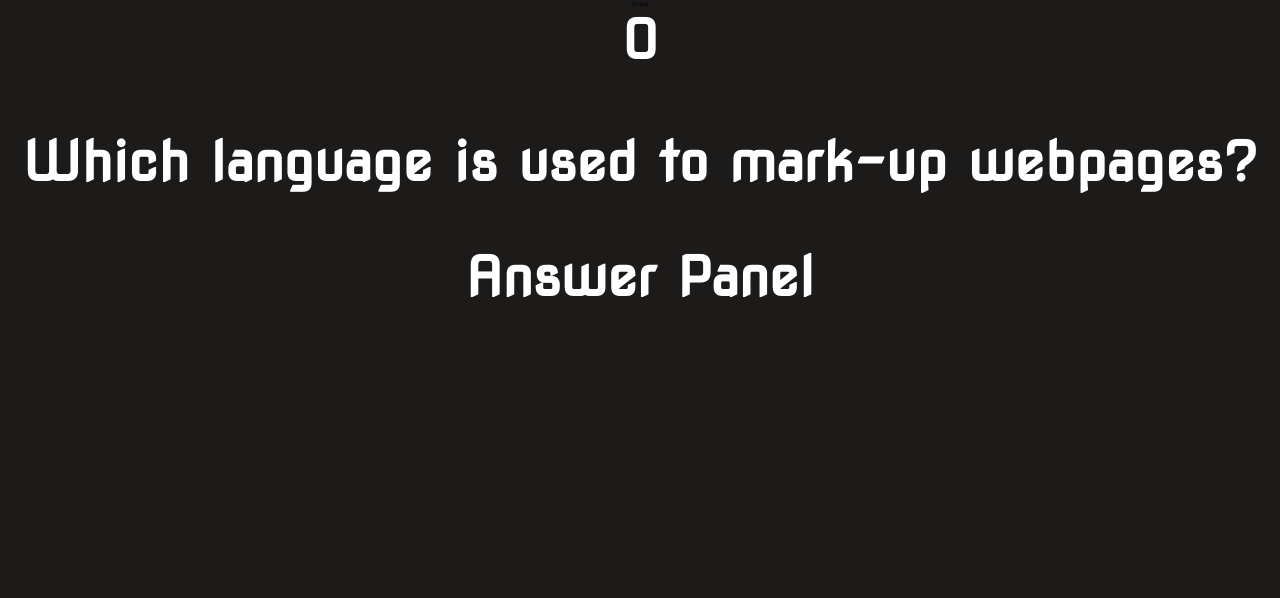
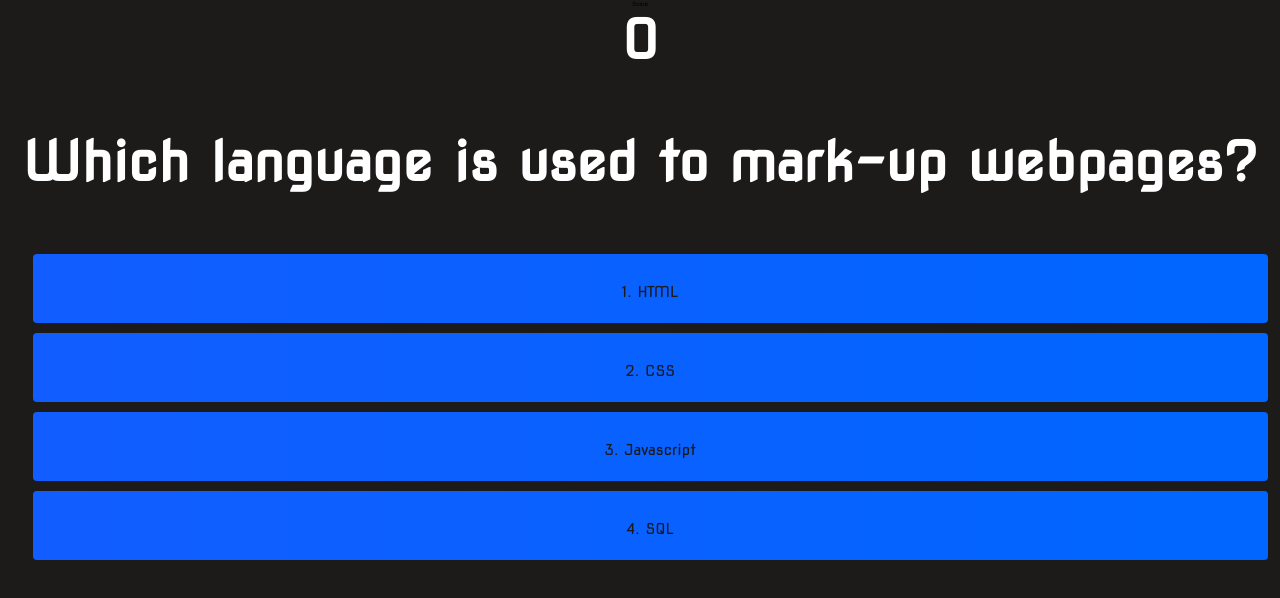
Before and after one commit to leon-luna-ray/coding-quiz, a React (Create React App) app: page /game in a window 1280 px wide. Shown: the top 598 px of the page. Built offline with nearby package versions, Linux system fonts and the light colour scheme.

Commit message:
quiz question funcitonality complete MVP

```diff
--- a/src/components/AnswerButton.js
+++ b/src/components/AnswerButton.js
@@ -1,9 +1,14 @@
 import React from 'react';
-const AnswerButton = ({ prefix, text, onClick }) => {
+const AnswerButton = ({ index, choice, answer, onClick }) => {
   return (
-    <div className='choice-container' onClick={onClick}>
-      <p className='choice-prefix'>{prefix}</p>
-      <p className='choice-text'>{text}</p>
+    <div
+      className='choice-btn'
+      onClick={() => {
+        onClick(choice);
+      }}
+    >
+      <span className='choice-prefix'>{index + 1}. </span>
+      <span className='choice-text'>{choice}</span>
     </div>
   );
 };
--- a/src/components/AnswerPanel.js
+++ b/src/components/AnswerPanel.js
@@ -1,10 +1,33 @@
 import React from 'react';
 import AnswerButton from './AnswerButton';
 
-const AnswerPanel = ({ choices, answer, handleCorrect }) => {
+const AnswerPanel = ({ choices, answer, handleAnswer }) => {
   return (
     <div className='answer-panel'>
-      <h1>Answer Panel</h1>
+      {choices.map((choice, index) => {
+        if (choice === answer) {
+          return (
+            <AnswerButton
+              id='correct-answer'
+              key={index}
+              index={index}
+              choice={choice}
+              answer={answer}
+              onClick={handleAnswer}
+            />
+          );
+        } else {
+          return (
+            <AnswerButton
+              key={index}
+              index={index}
+              choice={choice}
+              answer={answer}
+              onClick={handleAnswer}
+            />
+          );
+        }
+      })}
     </div>
   );
 };
--- a/src/components/App.js
+++ b/src/components/App.js
@@ -2,6 +2,7 @@ import React from 'react';
 import { BrowserRouter as Router, Route, Switch } from 'react-router-dom';
 import Start from './Start';
 import Game from './Game';
+import GameOver from './GameOver';
 import HighScores from './HighScores';
 import '../styles/style.css';
 
@@ -18,6 +19,7 @@ const App = () => {
         <Switch>
           <Route path='/' exact component={Start} />
           <Route path='/game' exact component={Game} />
+          <Route path='/game_over' exact component={GameOver} />
           <Route path='/high_scores' exact component={HighScores} />
         </Switch>
       </Router>
--- a/src/components/Game.js
+++ b/src/components/Game.js
@@ -1,37 +1,51 @@
 import React, { useEffect, useState } from 'react';
-import { Prompt } from 'react-router-dom';
-import Button from './Button';
+import { Prompt, useHistory } from 'react-router-dom';
+import GameOver from './GameOver';
 import QuestionPanel from './QuestionPanel';
 import AnswerPanel from './AnswerPanel';
 import ScorePanel from './ScorePanel';
-import { useHistory } from 'react-router-dom';
 import questions from './questions';
 
 const Game = () => {
   let history = useHistory();
-  const quizQuestions = questions;
-  const userScore = parseInt(localStorage.getItem('coding-quiz-score'));
   const [gameStarted] = useState(true);
   const [score, setScore] = useState(0);
-  const [currentQuestion, setCurrentQuestion] = useState(quizQuestions[0]);
+  const [questionIndex, setQuestionIndex] = useState(0);
 
+  const userScore = parseInt(localStorage.getItem('coding-quiz-score'));
+  const question = questions[questionIndex].question;
+  const choices = questions[questionIndex].choices;
+  const answer = questions[questionIndex].answer;
+
+  // Avoid resetting score on reload
   useEffect(() => {
     if (userScore) {
       setScore(userScore);
+      console.log(questionIndex);
+      console.log(questions.length);
+      console.log(questions.lastIndexOf());
     }
   }, []);
 
+  // Update local storage score on state change
   useEffect(() => {
     localStorage.setItem('coding-quiz-score', score);
   }, [score]);
 
-  const redirectHome = () => {
-    history.push('/');
+  // Game over
+
+  const handleAnswer = (userChoice) => {
+    // add additional logic here to show which one is the correct one
+    if (userChoice === answer) {
+      setScore(score + 1);
+      setQuestionIndex(questionIndex + 1);
+    }
+    setQuestionIndex(questionIndex + 1);
   };
 
-  const handleCorrect = () => {
-    setScore(score + 1);
-  };
+  if (questionIndex === questions.length - 1) {
+    return <GameOver score={score} />;
+  }
 
   return (
     <section className='game'>
@@ -39,19 +53,15 @@ const Game = () => {
         <ScorePanel className='score-panel' score={score} />
         {/* <Button id='home-btn' text='Home' onClick={redirectHome} /> */}
         <br />
-        <QuestionPanel
-          className='question-panel'
-          question={currentQuestion.question}
-        />
+        <QuestionPanel className='question-panel' question={question} />
         <AnswerPanel
           className='answer-panel'
-          question={currentQuestion.question}
-          choices={currentQuestion.choices}
-          answer={currentQuestion.answer}
-          handleCorrect={handleCorrect}
+          choices={choices}
+          answer={answer}
+          handleAnswer={handleAnswer}
         />
-
-        <Prompt when={gameStarted} message='Are you sure to want to leave?' />
+        {/*
+        <Prompt when={gameStarted} message='Are you sure to want to leave?' /> */}
       </div>
     </section>
   );
--- /dev/null
+++ b/src/components/GameOver.js
@@ -0,0 +1,23 @@
+import React from 'react';
+import { useHistory } from 'react-router-dom';
+import Button from './Button';
+
+const GameOver = ({ score }) => {
+  let history = useHistory();
+
+  const redirectHome = () => {
+    history.push('/');
+  };
+  return (
+    <div className='container'>
+      <div className='start-panel'>
+        <h1>Game Over</h1>
+        <h2>Score</h2>
+        <h1>{score}</h1>
+        <Button id='home-btn' text='Home' onClick={redirectHome} />
+      </div>
+    </div>
+  );
+};
+
+export default GameOver;
--- a/src/components/questions.js
+++ b/src/components/questions.js
@@ -20,6 +20,13 @@ const questions = [
     choices: ['Camel case', 'A function', 'Javascript', 'Bad grammar'],
     answer: 'Camel case',
   },
+
+  // blank question added to solve last index issue to get to game over screen correctly need to find a better solution
+  {
+    question: '',
+    choices: [],
+    answer: '',
+  },
 ];
 
 export default questions;
--- a/src/styles/style.css
+++ b/src/styles/style.css
@@ -104,3 +104,31 @@ h2 {
   align-content: center;
   text-align: center;
 }
+
+.choice-btn {
+  font-size: 2.4rem;
+  padding: 2rem 0;
+  width: 100%;
+  text-align: center;
+  margin: 1rem;
+  text-decoration: none;
+  color: rgb(28, 26, 26);
+  background: linear-gradient(
+    90deg,
+    rgb(18, 93, 255) 0%,
+    rgb(0, 102, 255) 100%
+  );
+  border-radius: 4px;
+}
+
+.choice-btn:hover {
+  cursor: pointer;
+  box-shadow: 0 0.4rem 1.4rem 0 rgba(8, 114, 224, 0.6);
+  transform: scale(1.03);
+}
+
+.choice-btn[disabled]:hover {
+  cursor: not-allowed;
+  box-shadow: none;
+  transform: none;
+}
```
